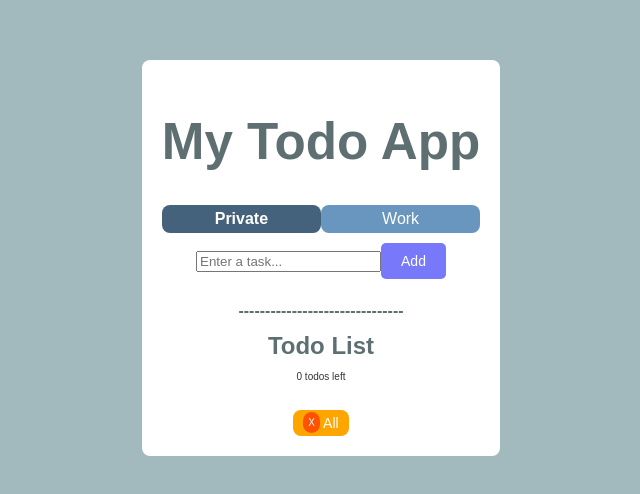
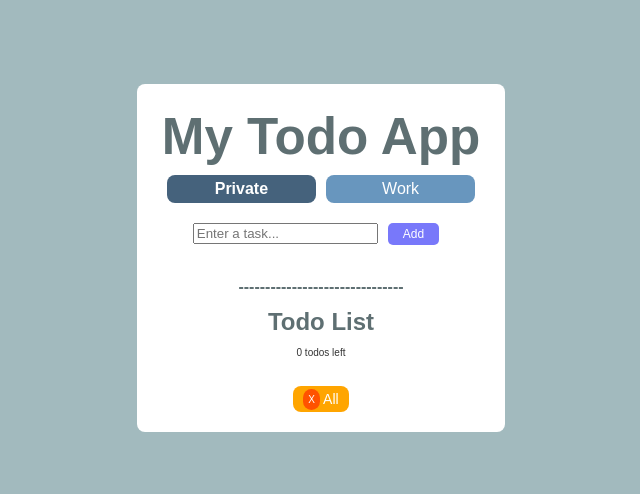
Before and after one commit to Nora-H01/react-todolist, a React (Vite) app in the folder react-todolist/: page / in a window 1280 px wide. Shown: the part 142-636 px from the top of the page, without its empty margins (319-959 px from the left). Built offline with nearby package versions, Linux system fonts and the light colour scheme.

Commit message:
adjust style.css

```diff
--- a/react-todolist/src/style.css
+++ b/react-todolist/src/style.css
@@ -16,16 +16,17 @@ body {
     border-radius: 8px;
   }
 
-h4, h3, h2 {
+h4, h3, h2, h1{
     margin: 5px;
 }
 .add-button {
-    padding: 10px 20px;
+    padding: 4px 15px;
+    margin: 10px;
     border: none;
     border-radius: 5px;
     background-color: rgb(120, 120, 250);
     color: white;
-    font-size: 14px;
+    font-size: 12px;
     cursor: pointer;
   }
 
@@ -139,7 +140,8 @@ h4, h3, h2 {
 .tabs {
     display: flex;
     justify-content: center;
-    margin: 10px 0;
+    margin: 10px 10px;
+    gap: 10px;
   }
 
   .tab {
```
